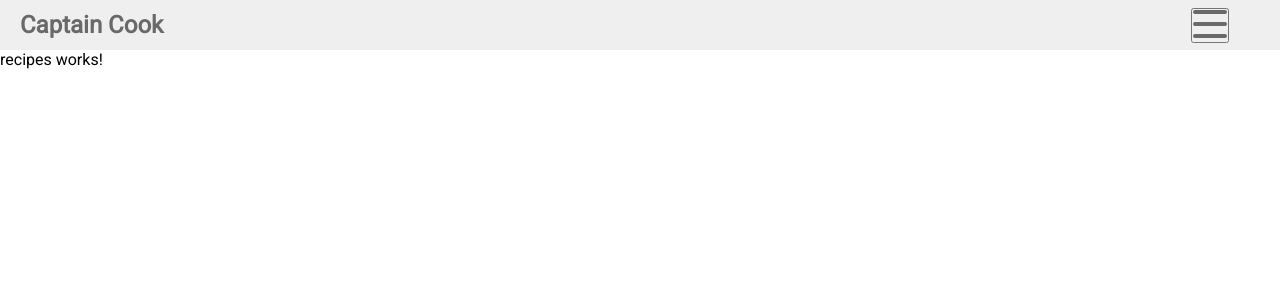
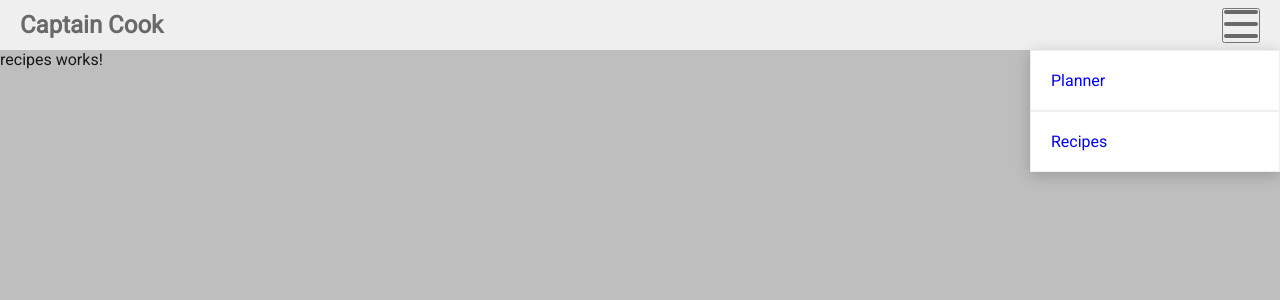
Before and after one commit to jarmovdh/captain-cook, an Angular app: page /recipes in a window 1280 px wide. Shown: the top 300 px of the page. Built offline with nearby package versions, Linux system fonts and the light colour scheme.

Commit message:
navigation with toggle menu

```diff
--- a/src/app/app-routing.module.ts
+++ b/src/app/app-routing.module.ts
@@ -5,7 +5,7 @@ import { PlannerComponent } from './planner/planner/planner.component';
 import { RecipesComponent } from './recipes/recipes/recipes.component';
 
 const routes: Routes = [
-  { path: 'planner', component: PlannerComponent },
+  { path: '', component: PlannerComponent },
   { path: 'recipes', component: RecipesComponent },
   { path: '**', component: PageNotFoundComponent },
 ];
--- /dev/null
+++ b/src/app/shared/components/dropdown/dropdown.component.html
@@ -0,0 +1,7 @@
+<div class="dropdown-menu">
+	<ul>
+		<li class="menu-item"><a routerLink="">Planner</a></li>
+		<li class="menu-item"><a routerLink="/recipes">Recipes</a></li>
+	</ul>
+</div>
+<div click="toggleBackdrop()" class="backdrop"></div>
--- /dev/null
+++ b/src/app/shared/components/dropdown/dropdown.component.scss
@@ -0,0 +1,36 @@
+ul{
+	width: 100%;
+}
+
+li{
+	cursor:pointer;
+	padding: 20px;
+	border: 1px #EFEFEF solid;
+}
+
+.backdrop{
+	background-color: rgba(67, 67, 67, 0.43);
+	cursor: pointer;
+	height: 100%;
+	opacity: 0.8;
+	position: fixed;
+	top: 50px;
+	width: 100%;
+}
+
+.dropdown-menu{
+	background-color: white;
+	box-shadow: 0px 3px 15px rgba(0,0,0,0.2);
+	position:absolute;
+	right:0;
+	top: 50px;
+	width: 250px;
+	z-index: 1;
+}
+
+@media only screen and (max-width: 768px) {
+  .dropdown-menu {
+		width: 100vw;
+  }
+
+}
--- /dev/null
+++ b/src/app/shared/components/dropdown/dropdown.component.ts
@@ -0,0 +1,21 @@
+import { Component, OnInit } from '@angular/core';
+
+@Component({
+  selector: 'app-dropdown',
+  templateUrl: './dropdown.component.html',
+  styleUrls: ['./dropdown.component.scss']
+})
+export class DropdownComponent implements OnInit {
+
+  isOpen = false
+
+  toggleMenu() {
+    this.isOpen = !this.isOpen
+  }
+
+  constructor() { }
+
+  ngOnInit(): void {
+  }
+
+}
--- a/src/app/shared/components/navigation/navigation.component.html
+++ b/src/app/shared/components/navigation/navigation.component.html
@@ -4,9 +4,4 @@
 	<button (click)="toggleMenu()"><img src="../../../../assets/icons/hamburger.svg" alt=""></button>
 </div>
 </header>
-<div [ngClass]="{active: isOpen}" class="menu-items">
-	<ul>
-		<li class="menu-item"><a [routerLink]="['/planner']">Planner</a></li>
-		<li class="menu-item"><a [routerLink]="['/recipes']">Recipes</a></li>
-	</ul>
-</div>
+<app-dropdown [ngClass]="{close: isOpen}"></app-dropdown>
--- a/src/app/shared/components/navigation/navigation.component.scss
+++ b/src/app/shared/components/navigation/navigation.component.scss
@@ -1,5 +1,3 @@
-
-
 header{
 	align-items: center;
 	background-color: #EFEFEF;
@@ -17,35 +15,7 @@ h1{
 	font-weight: bold;
 }
 
-ul{
-	width: 100%;
+
+.close{
+	display: none;
 }
-
-li{
-	cursor:pointer;
-	padding: 20px;
-	border: 1px #EFEFEF solid;
-}
-
-.menu-block{
-	display:flex;
-	justify-content: center;
-	align-items: center;
-	height:100%;
-	width: 100px;
-}
-
-.menu-items{
-	display: none;
-	background-color: white;
-	position:absolute;
-	right:0;
-	top: 50px;
-	width: 250px;
-}
-
-.menu-items.active{
-	box-shadow: 0px 3px 15px rgba(0,0,0,0.2);
-	display: block;
-
-}
```
Also changed, not shown: src/app/shared/shared.module.ts (+5 -2 lines), 1 other file (tests, documents, lock files or other folders).
